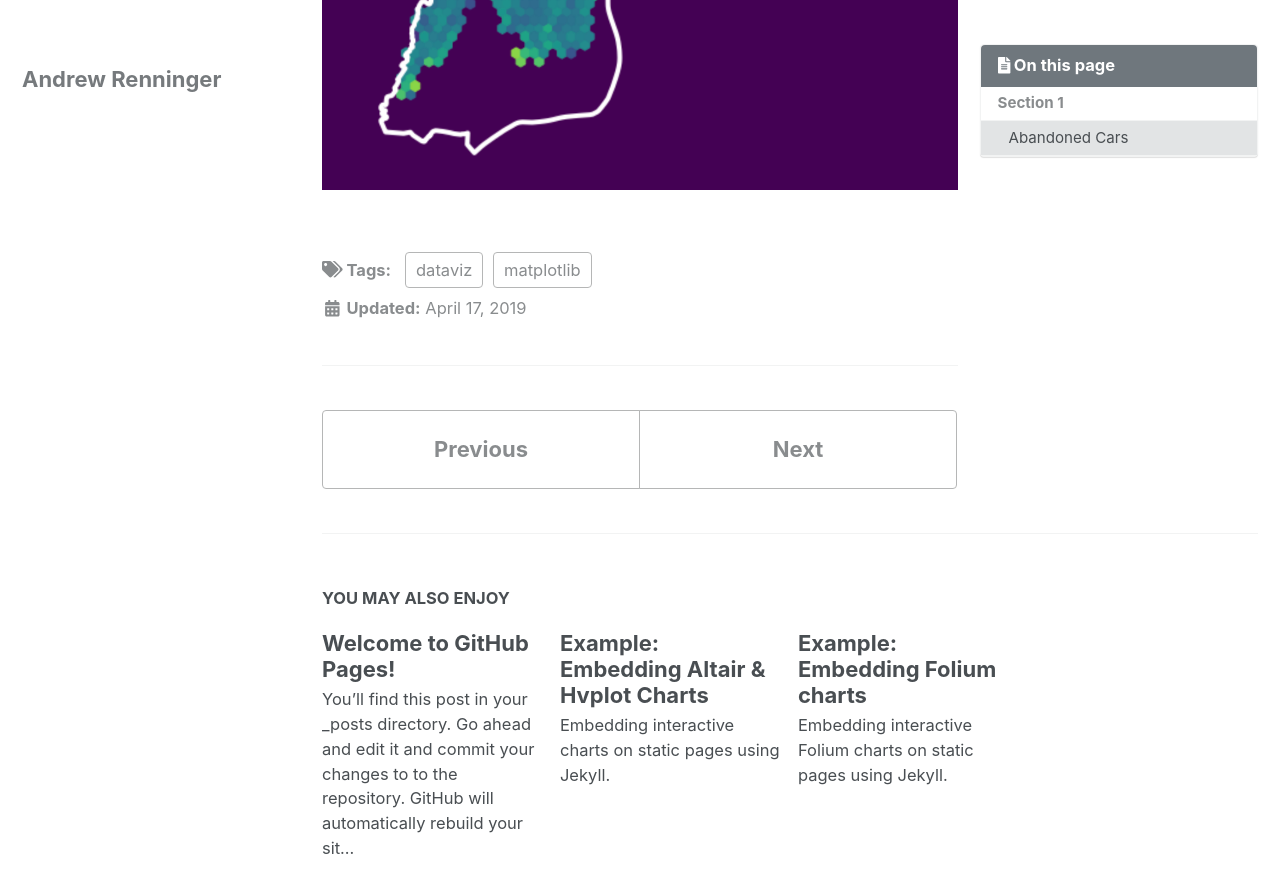
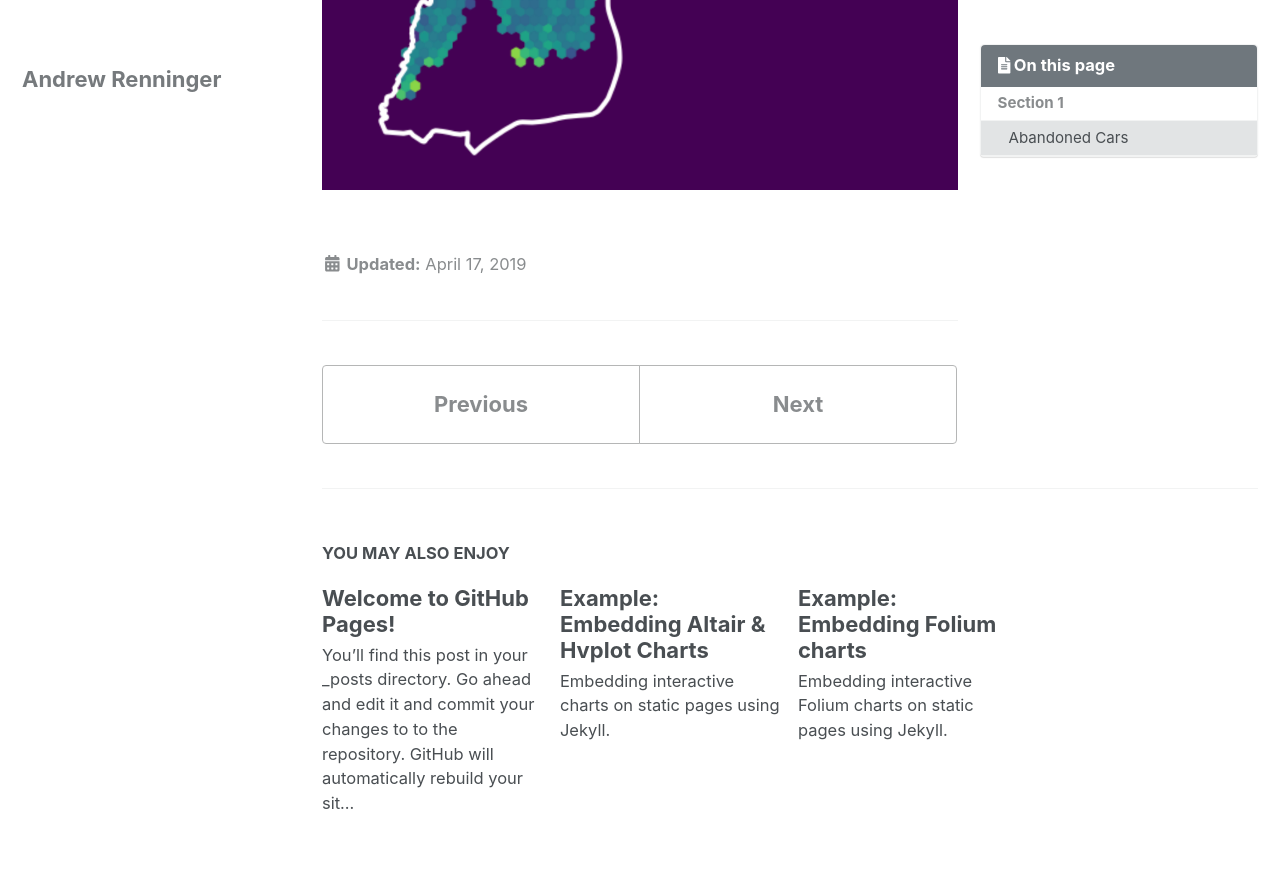
Before and after one commit to asrenninger/simcity, a Jekyll site: the page built from _posts/2019-04-17-example-post.md, in a window 1280 px wide and 900 px high, scrolled down 1024 px. Shown: the top 893 px of the window. Built offline with Jekyll 4.4.1, drawn with Linux system fonts in a browser that asks for light colours; cached includes are drawn as plain includes; nearby versions of some CDN libraries; a script that is not in the unit is left out.

Commit message:
Removing tags

```diff
--- a/_includes/tag-list.html
+++ b/_includes/tag-list.html
@@ -1,4 +1,4 @@
-{% case site.tag_archive.type %}
+<!--{% case site.tag_archive.type %}
   {% when "liquid" %}
     {% assign path_type = "#" %}
   {% when "jekyll-archives" %}
@@ -6,9 +6,9 @@
 {% endcase %}
 
 {% if site.tag_archive.path %}
-  {% comment %}
+  {% comment %}-->
     <!-- Sort alphabetically regardless of case e.g. a B c d E -->
-    <!-- modified from http://www.codeofclimber.ru/2015/sorting-site-tags-in-jekyll/ -->
+    <!-- modified from http://www.codeofclimber.ru/2015/sorting-site-tags-in-jekyll/ --><!--
   {% endcomment %}
   {% capture page_tags %}{% for tag in page.tags %}{{ tag | downcase }}#{{ tag }}{% unless forloop.last %},{% endunless %}{% endfor %}{% endcapture %}
   {% assign tag_hashes = page_tags | split: ',' | sort %}
@@ -23,4 +23,4 @@
     {% endfor %}
     </span>
   </p>
-{% endif %}
+{% endif %}-->
```
